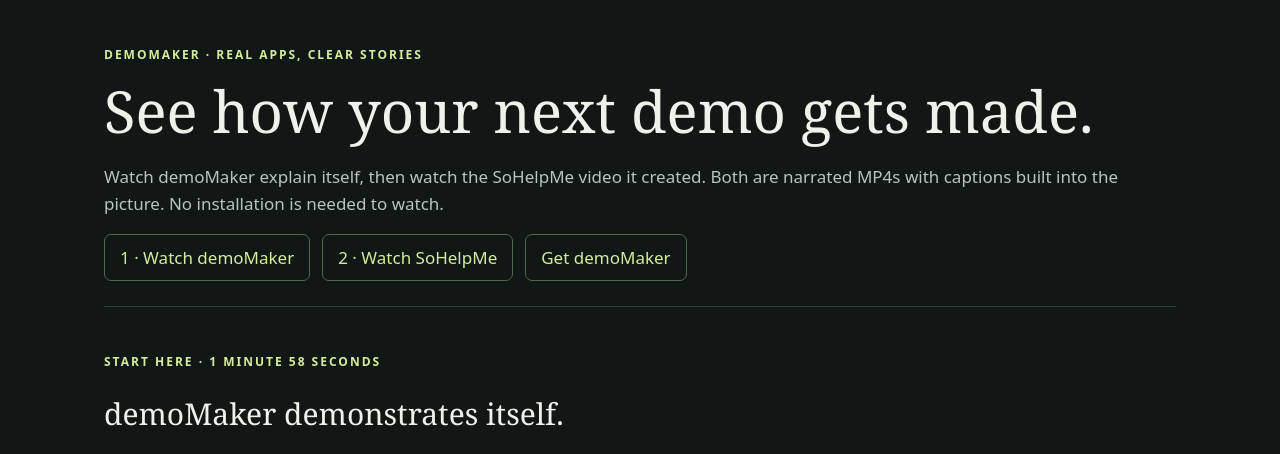
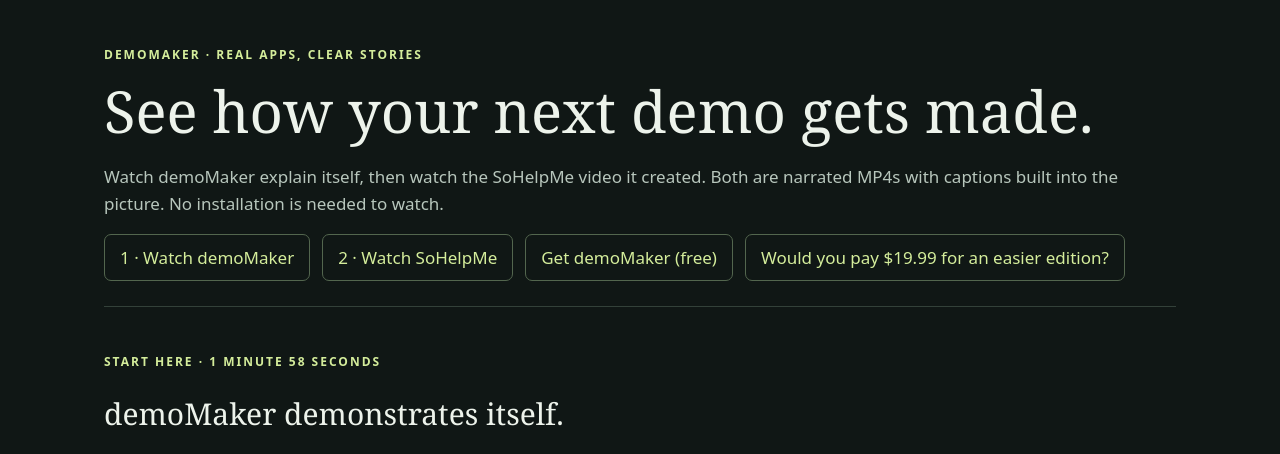
Before and after one commit to aferlazzo/DemoStudio, an Electron app: page docs/index.html in a window 1280 px wide. Shown: the top 454 px of the page. Drawn offline with Linux system fonts and the light colour scheme.

Commit message:
Link gallery to the transparent demoMaker Express price-interest test

```diff
--- a/docs/index.html
+++ b/docs/index.html
@@ -1,7 +1,7 @@
 <!doctype html>
 <html lang="en"><head><meta charset="utf-8"><meta name="viewport" content="width=device-width,initial-scale=1"><title>demoMaker — watch the real workflow</title><style>
 :root{color-scheme:dark}*{box-sizing:border-box}body{margin:0;background:#101715;color:#edf3eb;font:17px/1.6 system-ui,Segoe UI,sans-serif}main{max-width:1120px;margin:auto;padding:45px 24px}header{border-bottom:1px solid #334139;padding-bottom:25px}h1,h2{font-family:Georgia,serif;font-weight:400;line-height:1.2}h1{font-size:clamp(36px,5vw,58px);margin:12px 0}h2{font-size:30px}p{color:#b7c6bc}.eyebrow{font-size:12px;letter-spacing:2px;color:#d4ed9b;font-weight:700}nav,.actions{display:flex;gap:12px;flex-wrap:wrap}a{color:#d4ed9b}nav a,.actions a,.actions button{border:1px solid #53664e;border-radius:7px;padding:9px 15px;text-decoration:none}.actions button{background:transparent;color:#d4ed9b;font:inherit;cursor:pointer}.primary{background:#d4ed9b;color:#172013}section{scroll-margin-top:25px;margin-top:45px}video{display:block;width:100%;max-height:75vh;aspect-ratio:1280/900;background:black;border:1px solid #334139;border-radius:9px;margin-bottom:18px}.detail{font-size:14px}.note{padding:20px;background:#1b2920;border-left:3px solid #d4ed9b}footer{margin-top:45px;border-top:1px solid #334139;padding-top:20px;font-size:14px}a:focus-visible,video:focus-visible{outline:3px solid #d4ed9b;outline-offset:4px}</style></head>
-<body><main><header><div class="eyebrow">DEMOMAKER · REAL APPS, CLEAR STORIES</div><h1>See how your next demo gets made.</h1><p>Watch demoMaker explain itself, then watch the SoHelpMe video it created. Both are narrated MP4s with captions built into the picture. No installation is needed to watch.</p><nav><a href="#studio">1 · Watch demoMaker</a><a href="#sohelpme">2 · Watch SoHelpMe</a><a href="https://github.com/aferlazzo/demoMaker#start-on-windows">Get demoMaker</a></nav></header><p id="galleryStatus" role="status" aria-live="polite"></p>
+<body><main><header><div class="eyebrow">DEMOMAKER · REAL APPS, CLEAR STORIES</div><h1>See how your next demo gets made.</h1><p>Watch demoMaker explain itself, then watch the SoHelpMe video it created. Both are narrated MP4s with captions built into the picture. No installation is needed to watch.</p><nav><a href="#studio">1 · Watch demoMaker</a><a href="#sohelpme">2 · Watch SoHelpMe</a><a href="https://github.com/aferlazzo/demoMaker#start-on-windows">Get demoMaker (free)</a><a href="express/">Would you pay $19.99 for an easier edition?</a></nav></header><p id="galleryStatus" role="status" aria-live="polite"></p>
 <section id="studio"><div class="eyebrow">START HERE · 1 MINUTE 58 SECONDS</div><h2>demoMaker demonstrates itself.</h2><p>Follow a real project through its story, local narration, imported app footage, MP4 export, and playback. See how to repeat the workflow for ThinkAgain and Waiting Room Buddy.</p><video id="studioVideo" controls playsinline preload="metadata" aria-label="Narrated demoMaker demonstration" src="media/DemoStudio-Demo.mp4?v=finished122"></video><div class="actions"><button type="button" data-fullscreen="studioVideo">Watch full screen</button><a class="primary" href="media/DemoStudio-Demo.mp4?v=finished122" download>Download DemoStudio-Demo.mp4</a><a href="https://github.com/aferlazzo/demoMaker/releases/download/v1.2.2/DemoStudio-Narration.wav">Download narration WAV</a><a href="media/DemoStudio-Demo.srt" download>Download captions</a></div></section>
 <section id="sohelpme"><div class="eyebrow">THE FINISHED RESULT · 1 MINUTE 14 SECONDS</div><h2>A refrigerator with a new hobby.</h2><p>A realistic rattling example in the actual SoHelpMe application: describe the problem, read its first check, answer with an observation, and get practical follow-up guidance.</p><video id="sohelpmeVideo" controls playsinline preload="metadata" aria-label="Narrated SoHelpMe refrigerator demonstration" src="media/SoHelpMe-Demo.mp4?v=piper12"></video><div class="actions"><button type="button" data-fullscreen="sohelpmeVideo">Watch full screen</button><a class="primary" href="media/SoHelpMe-Demo.mp4?v=piper12" download>Download SoHelpMe-Demo.mp4</a><a href="media/SoHelpMe-Demo.srt" download>Download captions</a><a href="https://sohelpme.netlify.app/" target="_blank" rel="noopener">Open SoHelpMe</a></div></section>
 <section class="note"><strong>Make a video of your own app.</strong><p>demoMaker runs on your Windows computer. Download the existing repository, launch <b>Start Demo Studio.cmd</b>, and follow the five steps. Free Piper voice setup needs Python 3.10–3.12 and a one-time download; no paid narration service or API key is required.</p><a href="https://github.com/aferlazzo/demoMaker#make-your-next-video">Read the simple instructions →</a></section>
```
